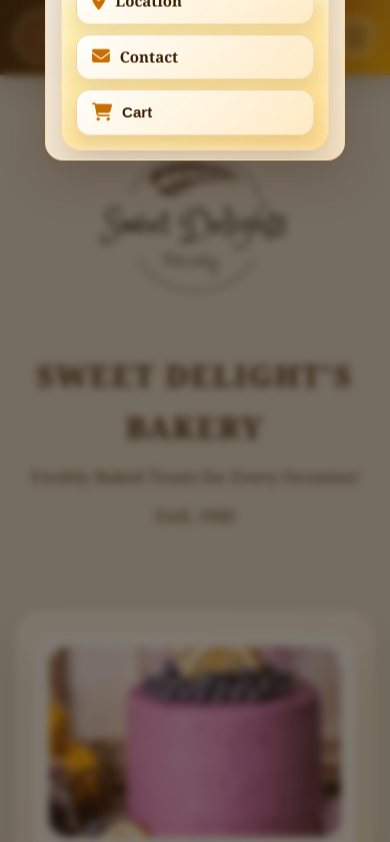
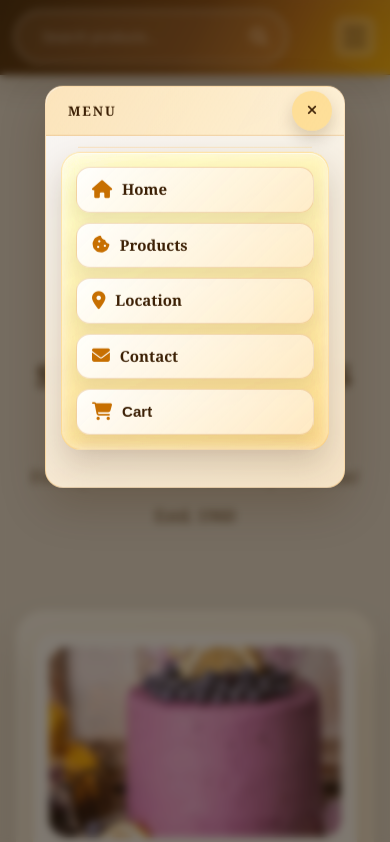
Before and after one commit to SamirShaikh03/bakery-web, a plain HTML site: page index.html in a window 390 px wide. Both pictures are taken after a click on the button 355 px from the left and 37 px from the top of the page. Shown: the top 842 px of the page. Drawn offline with Linux system fonts and the light colour scheme.

Commit message:
Modify bakery.css

```diff
--- a/css/bakery.css
+++ b/css/bakery.css
@@ -2629,7 +2629,7 @@
         top: 50%;
         left: 50%;
         width: min(100vw, 460px);
-        height: min(96vw, 460px);
+        height: min(103vw, 460px);
         background: linear-gradient(155deg, rgba(255, 255, 255, 0.95), rgba(255, 236, 205, 0.94));
         box-shadow: 0 18px 46px rgba(60, 32, 5, 0.22);
         border-radius: 24px;
@@ -2675,7 +2675,7 @@
     }
 
     .mobile-menu.is-active .mobile-menu__panel {
-        transform: translate3d(-50%, -80%, 0) scale(1);
+        transform: translate3d(-50%, -0.05%, 0) scale(1);
         opacity: 1;
     }
 
```
